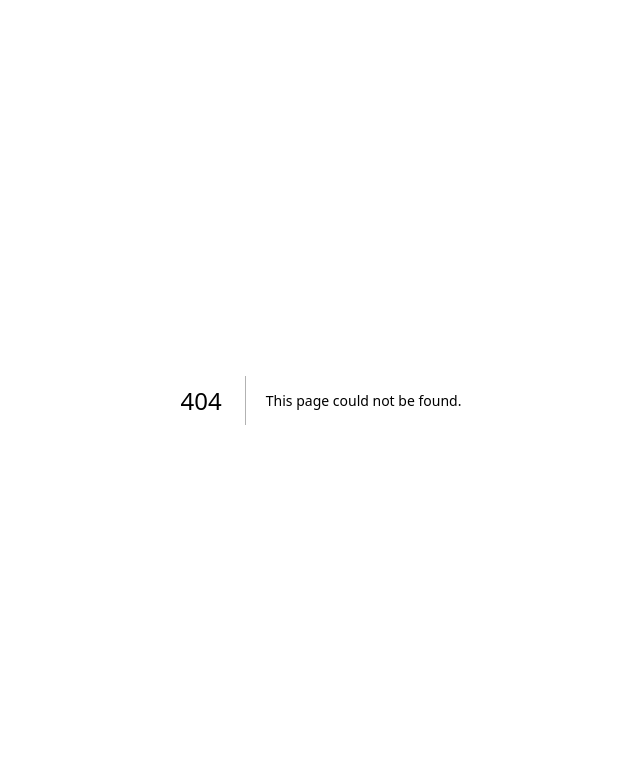
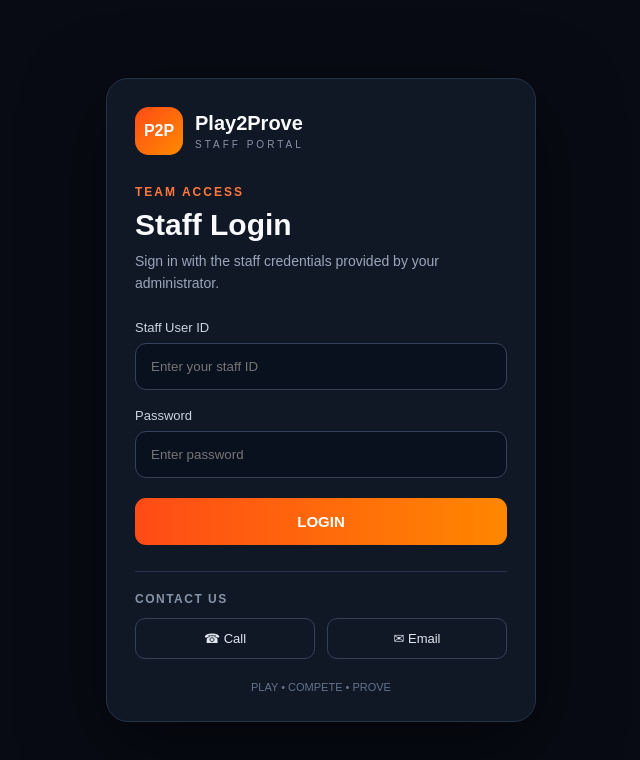
Before and after one commit to subhammayanksahu9-code/play2prove, a Next.js app: page /staff in a window 1280 px wide. Before the commit this address had no page. Shown: the top 760 px of the page, without its empty margins (319-959 px from the left). Built offline with nearby package versions, Linux system fonts and the light colour scheme.

Commit message:
Add Staff Login page route inside Play2Prove

```diff
--- /dev/null
+++ b/app/staff/page.js
@@ -0,0 +1,39 @@
+"use client";
+
+import { useState } from "react";
+
+export default function StaffPage() {
+  const [staffId, setStaffId] = useState("");
+  const [password, setPassword] = useState("");
+  const [showDemo, setShowDemo] = useState(false);
+
+  return (
+    <main style={{minHeight:"100vh",background:"#080b14",color:"#f8fafc",display:"grid",placeItems:"center",padding:"24px",fontFamily:"Arial,sans-serif"}}>
+      <section style={{width:"100%",maxWidth:430,background:"#101725",border:"1px solid #263247",borderRadius:22,padding:28,boxShadow:"0 24px 80px #0008"}}>
+        <div style={{display:"flex",alignItems:"center",gap:12,marginBottom:30}}>
+          <div style={{width:48,height:48,borderRadius:14,display:"grid",placeItems:"center",background:"linear-gradient(135deg,#ff4b16,#ff8a00)",fontWeight:900}}>P2P</div>
+          <div><div style={{fontWeight:800,fontSize:20}}>Play2Prove</div><div style={{fontSize:10,letterSpacing:3,color:"#8995aa",marginTop:4}}>STAFF PORTAL</div></div>
+        </div>
+        <div style={{fontSize:12,color:"#ff783c",letterSpacing:2,fontWeight:800}}>TEAM ACCESS</div>
+        <h1 style={{fontSize:30,margin:"9px 0 8px"}}>Staff Login</h1>
+        <p style={{color:"#9aa7bb",fontSize:14,lineHeight:1.6,margin:"0 0 26px"}}>Sign in with the staff credentials provided by your administrator.</p>
+        <form onSubmit={e=>{e.preventDefault();setShowDemo(true);}}>
+          <label style={{display:"block",fontSize:13,color:"#cbd5e1",marginBottom:8}}>Staff User ID</label>
+          <input value={staffId} onChange={e=>setStaffId(e.target.value)} placeholder="Enter your staff ID" autoComplete="username" style={{boxSizing:"border-box",width:"100%",padding:15,borderRadius:11,border:"1px solid #344258",background:"#0a111e",color:"white",marginBottom:18,outlineColor:"#ff6b2c"}}/>
+          <label style={{display:"block",fontSize:13,color:"#cbd5e1",marginBottom:8}}>Password</label>
+          <input value={password} onChange={e=>setPassword(e.target.value)} placeholder="Enter password" type="password" autoComplete="current-password" style={{boxSizing:"border-box",width:"100%",padding:15,borderRadius:11,border:"1px solid #344258",background:"#0a111e",color:"white",marginBottom:20,outlineColor:"#ff6b2c"}}/>
+          <button type="submit" style={{width:"100%",padding:15,border:0,borderRadius:11,background:"linear-gradient(90deg,#ff4b16,#ff8700)",color:"white",fontWeight:800,fontSize:15}}>LOGIN</button>
+        </form>
+        {showDemo && <div role="status" style={{marginTop:16,padding:12,borderRadius:10,background:"#39251d",color:"#ffd2bd",fontSize:13,lineHeight:1.5}}>Login service is not connected yet. Admin authentication and staff records must be securely connected before access can be enabled. No credentials were sent or saved.</div>}
+        <div style={{borderTop:"1px solid #283449",marginTop:26,paddingTop:20}}>
+          <div style={{fontSize:12,color:"#8794a8",letterSpacing:1.5,fontWeight:700,marginBottom:12}}>CONTACT US</div>
+          <div style={{display:"flex",gap:12}}>
+            <a href="tel:" style={{flex:1,textAlign:"center",padding:12,border:"1px solid #344258",borderRadius:10,color:"#e2e8f0",textDecoration:"none",fontSize:13}}>☎ Call</a>
+            <a href="mailto:" style={{flex:1,textAlign:"center",padding:12,border:"1px solid #344258",borderRadius:10,color:"#e2e8f0",textDecoration:"none",fontSize:13}}>✉ Email</a>
+          </div>
+          <p style={{fontSize:11,color:"#64748b",textAlign:"center",margin:"22px 0 0"}}>PLAY • COMPETE • PROVE</p>
+        </div>
+      </section>
+    </main>
+  );
+}
```
